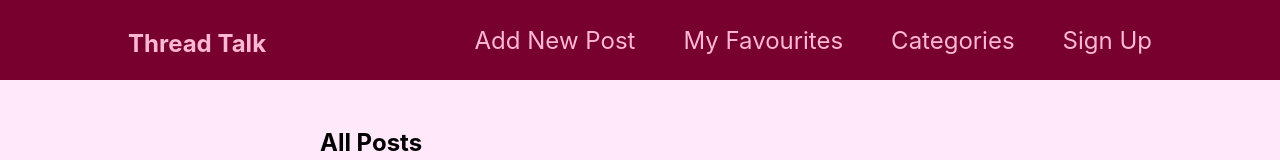
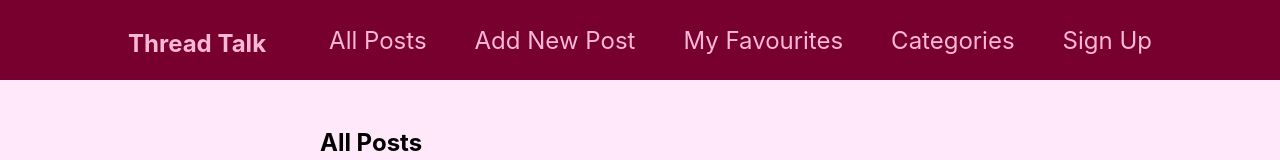
Before and after one commit to lavanyagarg112/react-web-forum, a React (Create React App) app: page / in a window 1280 px wide. Shown: the top 160 px of the page. Built offline with nearby package versions, Linux system fonts and the light colour scheme; no server answers.

Commit message:
added all post separately

```diff
--- a/src/components/layouts/MainNavigation.tsx
+++ b/src/components/layouts/MainNavigation.tsx
@@ -28,6 +28,7 @@
       </div>
       <nav>
         <ul>
+            <li><Link to="/" onClick={toggleMenuHandler}>All Posts</Link></li>
           <li><Link to="/newpost" onClick={toggleMenuHandler}>Add New Post</Link></li>
           <li><Link to="/favourites" onClick={toggleMenuHandler}>My Favourites</Link></li>
           <li><Link to="/Categories" onClick={toggleMenuHandler}>Categories</Link></li>
```
